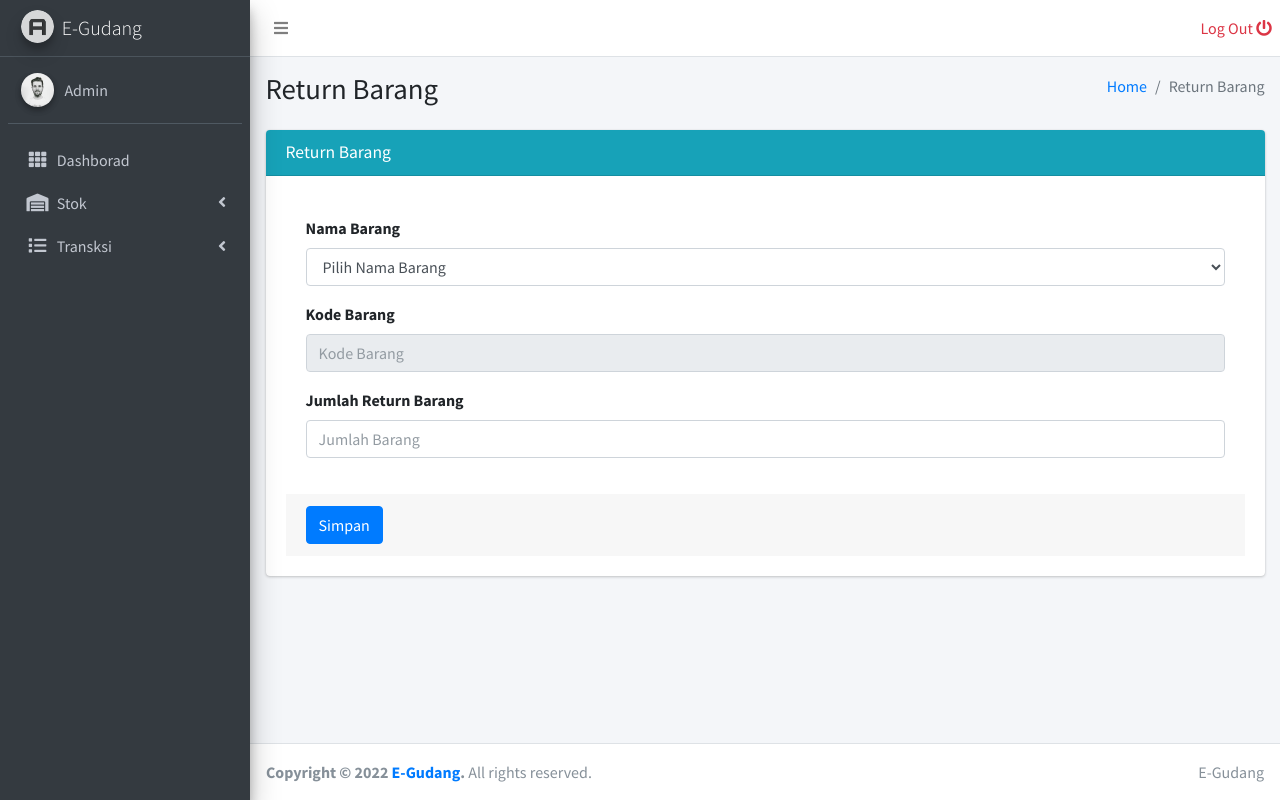
After one commit to teguh2910/raportsd, a PHP site: page /admin/return_barang.php in a window 1280 px wide. The commit adds this page. Run offline with PHP 8.4, Linux system fonts and the light colour scheme; the visitor is signed in with stand-in values (Sample User, id 1); data that the repository does not hold is empty; some libraries are stand-ins or nearby versions.

Commit message:
Feature Return
Ad feature return barang

```diff
--- /dev/null
+++ b/admin/return_barang.php
@@ -0,0 +1,102 @@
+<?php
+session_start();
+if($_SESSION['status']!="login"){
+header("location:../index.php?pesan=belum_login");
+}
+include '../layouts/sidebar.php';
+?>
+ <?php
+// menghubungkan dengan koneksi
+include '../config/koneksi.php';
+// jalankan query untuk menampilkan semua data diurutkan berdasarkan nim
+$query = "SELECT * FROM stok_gudang_barang ORDER BY id_stok ASC";
+$result = mysqli_query($koneksi, $query);
+//mengecek apakah ada error ketika menjalankan query
+if(!$result){
+    die ("Query Error: ".mysqli_errno($koneksi).
+    " - ".mysqli_error($koneksi));
+}
+
+//buat perulangan untuk element tabel dari data mahasiswa
+?>
+  <!-- Content Wrapper. Contains page content -->
+  <div class="content-wrapper">
+    <!-- Content Header (Page header) -->
+    <div class="content-header">
+      <div class="container-fluid">
+        <div class="row mb-2">
+          <div class="col-sm-6">
+            <h1 class="m-0">Return Barang</h1>
+          </div><!-- /.col -->
+          <div class="col-sm-6">
+            <ol class="breadcrumb float-sm-right">
+              <li class="breadcrumb-item"><a href="#">Home</a></li>
+              <li class="breadcrumb-item active">Return Barang</li>
+            </ol>
+          </div><!-- /.col -->
+        </div><!-- /.row -->
+      </div><!-- /.container-fluid -->
+    </div>
+    <!-- /.content-header -->
+
+    <!-- Main content -->
+    <div class="content">
+      <div class="container-fluid">
+        <div class="row">
+          <div class="col-12">
+          <div class="card card-info">
+              <div class="card-header">
+                <h3 class="card-title">
+                Return Barang</h3>
+              </div>
+              <!-- /.card-header -->
+              <div class="card-body">
+              <form method="POST" action="proses_return.php" enctype="multipart/form-data">
+                <div class="card-body">
+                  <!-- select -->
+                  <div class="form-group">
+                        <label>Nama Barang</label>
+                        <select name="nama_barang" id="nama_barang" class="form-control">
+                        <option value="">Pilih Nama Barang</option>
+                        <?php
+                        // hasil query akan disimpan dalam variabel $data dalam bentuk array
+                        // kemudian dicetak dengan perulangan while
+                        while($row = mysqli_fetch_assoc($result))
+                        {
+                        ?>
+                          <option value="<?php echo $row['nama_barang']; ?>"><?php echo $row['nama_barang']; ?></option>
+                        <?php
+                        }
+                        ?>
+                        </select>
+                  </div>
+                  <div class="form-group">
+                    <label>Kode Barang</label>
+                    <input type="text" id="kode_barang" name="kode_barang" class="form-control" placeholder="Kode Barang" value="" readonly />
+                  </div>
+                  <div class="form-group">
+                    <label>Jumlah Return Barang</label>
+                    <input type="number" name="jumlah_return" class="form-control" placeholder="Jumlah Barang">
+                  </div>
+                </div>
+                <!-- /.card-body -->
+
+                <div class="card-footer">
+                  <button type="submit" class="btn btn-primary">Simpan</button>
+                </div>
+              </form>
+              </div>
+              <!-- /.card-body -->
+            </div>
+          </div> <!-- /.col-md-4 -->
+        </div>
+        <!-- /.row -->
+      </div><!-- /.container-fluid -->
+    </div>
+    <!-- /.content -->
+  </div>
+  <!-- /.content-wrapper -->
+
+  <?php
+    include '../layouts/footer.php';
+  ?>
--- a/layouts/sidebar.php
+++ b/layouts/sidebar.php
@@ -71,7 +71,7 @@
           </li>
           <li class="nav-item">
             <a href="#" class="nav-link">
-              <i class="nav-icon fas fa-tachometer-alt"></i>
+              <i class="nav-icon fas fa-warehouse"></i>
               <p>
                 Stok
                 <i class="right fas fa-angle-left"></i>
@@ -82,12 +82,6 @@
                 <a href="stok_gudang.php" class="nav-link">
                   <i class="far fa-circle nav-icon"></i>
                   <p>Barang Gudang</p>
-                </a>
-              </li>
-              <li class="nav-item">
-                <a href="order_tambah.php" class="nav-link">
-                  <i class="far fa-circle nav-icon"></i>
-                  <p>Order</p>
                 </a>
               </li>
               <li class="nav-item">
@@ -102,11 +96,17 @@
                   <p>Stock Limit</p>
                 </a>
               </li>
+              <li class="nav-item">
+                <a href="#" class="nav-link">
+                  <i class="far fa-circle nav-icon"></i>
+                  <p>Laporan</p>
+                </a>
+              </li>
             </ul>
           </li>
           <li class="nav-item">
             <a href="#" class="nav-link">
-              <i class="nav-icon fas fa-tachometer-alt"></i>
+              <i class="nav-icon fas fa-list"></i>
               <p>
                 Transksi
                 <i class="right fas fa-angle-left"></i>
@@ -114,27 +114,27 @@
             </a>
             <ul class="nav nav-treeview">
               <li class="nav-item">
-                <a href="#" class="nav-link">
+                <a href="return_barang.php" class="nav-link">
                   <i class="far fa-circle nav-icon"></i>
                   <p>Return</p>
                 </a>
               </li>
               <li class="nav-item">
-                <a href="#" class="nav-link">
+                <a href="order_tambah.php" class="nav-link">
                   <i class="far fa-circle nav-icon"></i>
                   <p>Order</p>
                 </a>
               </li>
             </ul>
           </li>
-          <li class="nav-item">
+          <!-- <li class="nav-item">
             <a href="index.php" class="nav-link">
               <i class="nav-icon fas fa-users"></i>
               <p>
                 Manage Users
               </p>
             </a>
-          </li>
+          </li> -->
         </ul>
       </nav>
       <!-- /.sidebar-menu -->
```
Also changed, not shown: admin/index.php (+2 -13 lines), admin/proses_return.php (added, +23 -0 lines).
